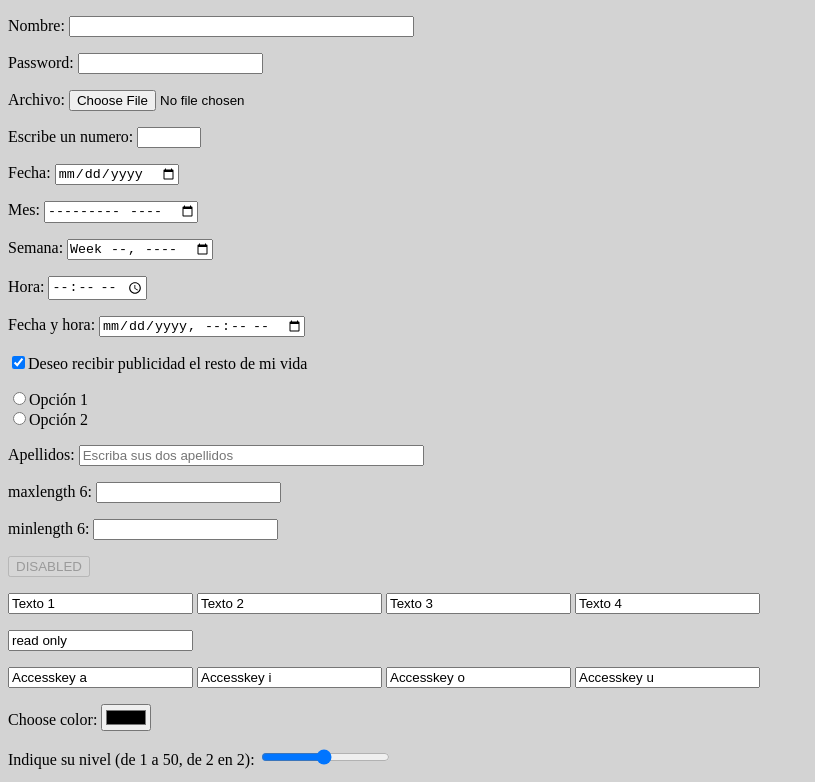
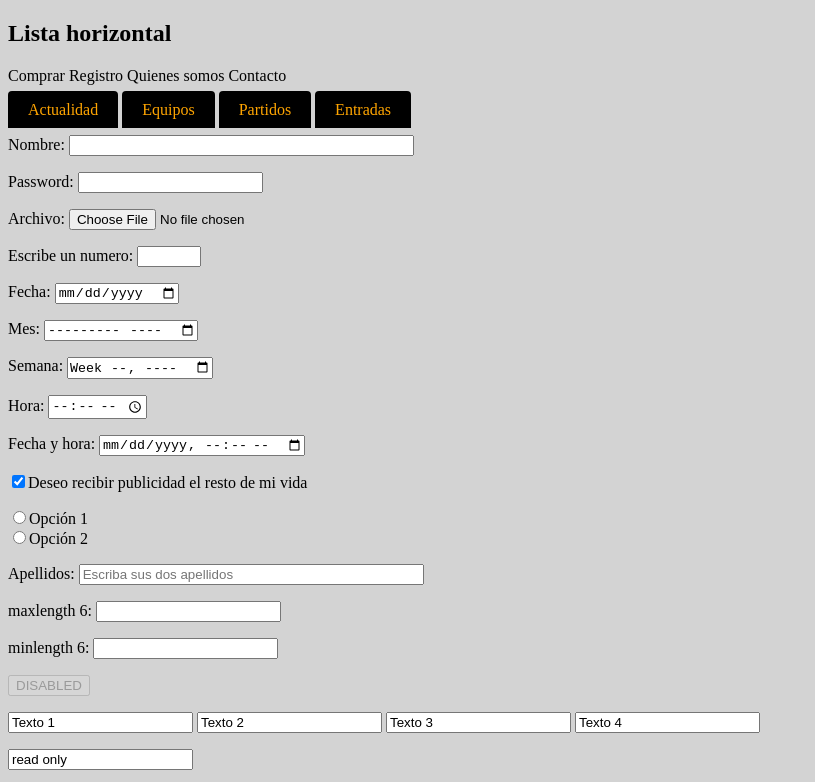
Before and after one commit to R4c1nG/ztest, a plain HTML site: page index.html in a window 1280 px wide. Shown: the top 782 px of the page, without its empty margins (0-815 px from the left). Drawn offline with Linux system fonts and the light colour scheme.

Commit message:
more lessons

```diff
--- a/index.html
+++ b/index.html
@@ -20,10 +20,50 @@
             background-color: yellow;
         }
 
+        ul#menu {
+        padding: 0;
+        }
+
+        ul#menu li {
+        display: inline;
+        }
+
+        ul#menu li a {
+        background-color: black;
+        color: orange;
+        padding: 10px 20px;
+        text-decoration: none;
+        border-radius: 4px 4px 0 0;
+        }
+
+        ul#menu li a:hover {
+        background-color:orange;
+        color:black;
+        }
+
     </style>
 </head>
 
 <body>
+        <h2>Lista horizontal</h2>
+        <ul id="menu">
+            <li>Comprar</li>
+            <li>Registro</li>
+            <li>Quienes somos</li>
+            <li>Contacto</li>
+        </ul>
+        <ul id="menu">
+                <li><a href="http://www.valenciacf.com/ver/3/valencia-club-de-futbol-actualidad.html">Actualidad</a></li>
+                <li><a href="http://www.valenciacf.com/ver/21/valencia-club-de-futbol-equipos.html">Equipos</a></li>
+                <li><a href="http://www.valenciacf.com/ver/37559/partidos.html">Partidos</a></li>
+                <li><a href="http://www.valenciacf.com/ver/1002/precios-y-venta-entradas.html">Entradas</a></li>
+        </ul>
+
+
+
+
+
+
      <form action="ejemplo.php" method="get">
         <p>Nombre: <input type="text" name="nombre" size="40"></p>
         <p>Password: <input type="password" name="contrasena"></p>
@@ -96,10 +136,6 @@
                   <input type="radio" name="p2" value="2"> 1917
                 </p>
               </fieldset></p>
-
-
-
-
 
         <p><input type="submit" value="Enviar"> <input type="reset" value="Borrar"></p>
     </form>
```
